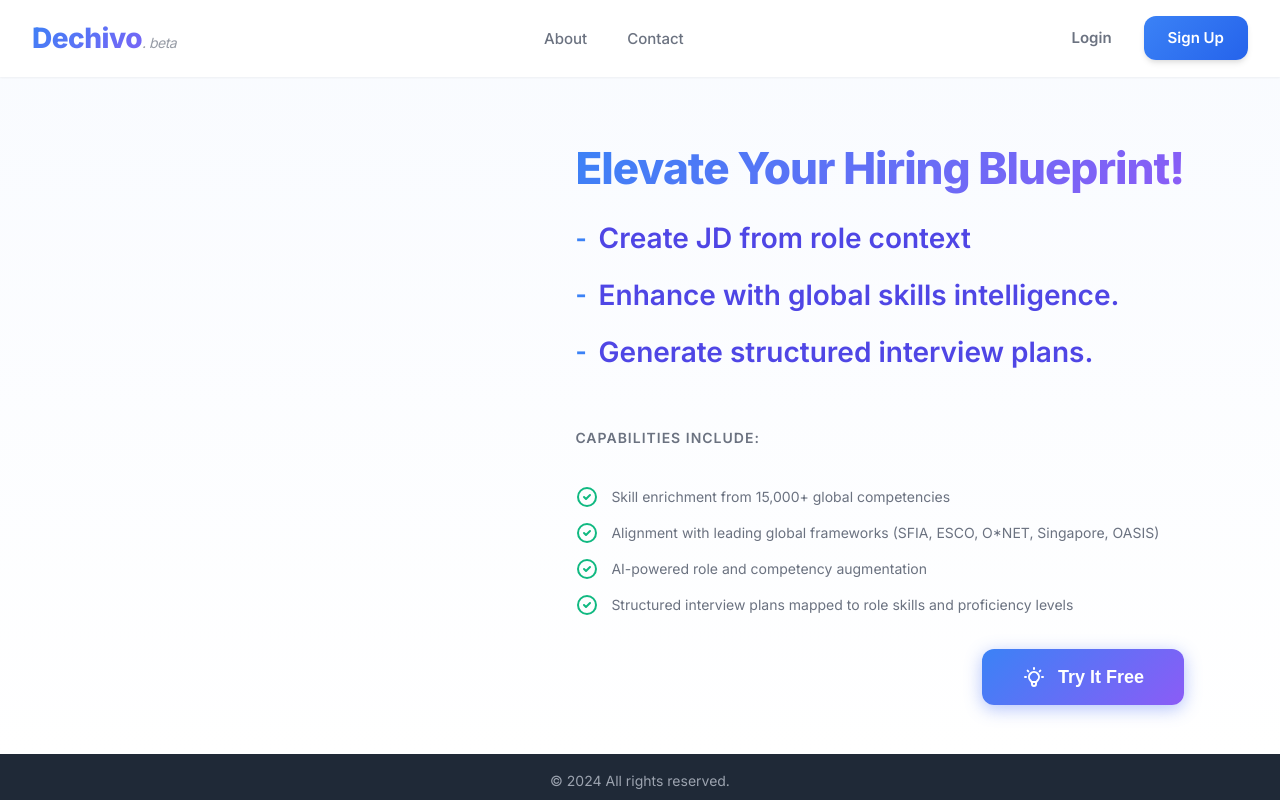
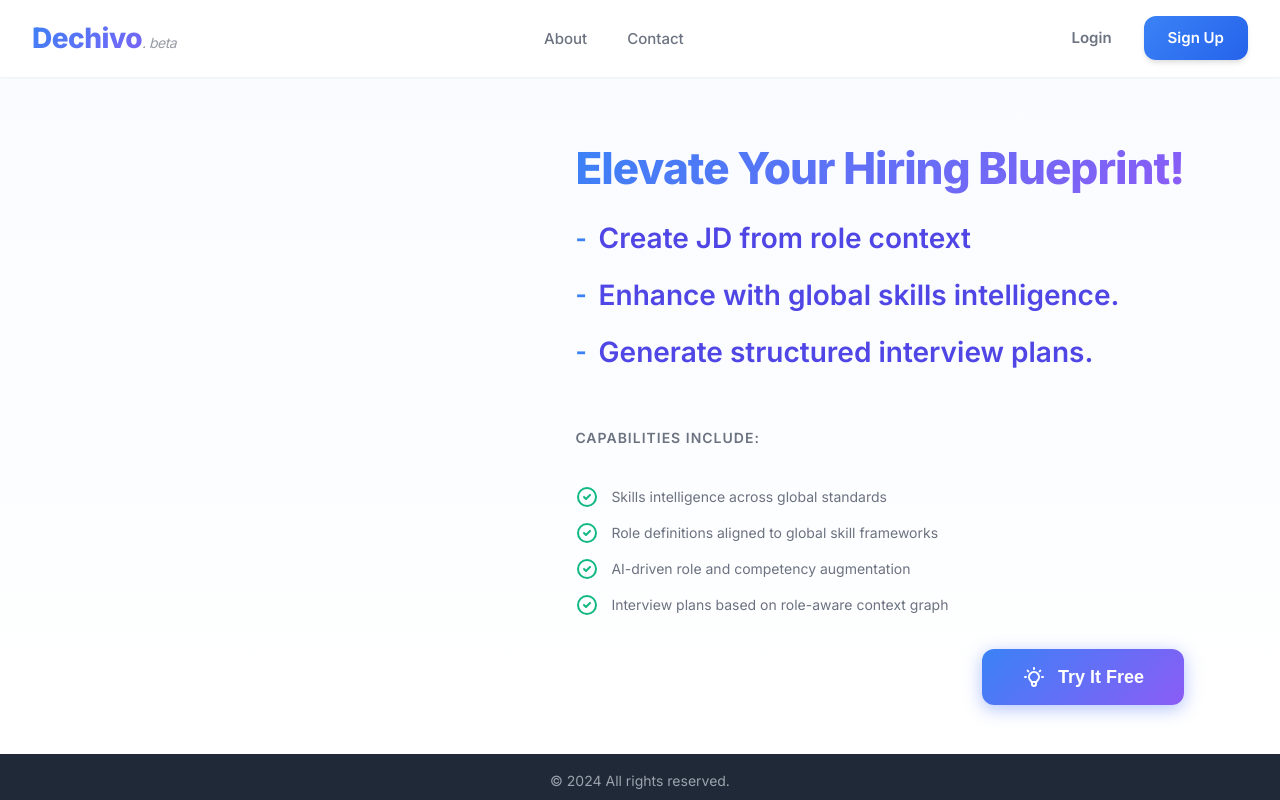
Before and after one commit to balu72/dechivo, a React (Vite) app in the folder frontend/: page / in a window 1280 px wide. Built offline with nearby package versions, Linux system fonts and the light colour scheme.

Commit message:
feat: update feature descriptions on the LandingPage to enhance clarity and align with new terminology.

```diff
--- a/frontend/src/pages/LandingPage.jsx
+++ b/frontend/src/pages/LandingPage.jsx
@@ -119,25 +119,25 @@ const LandingPage = () => {
                                     <svg viewBox="0 0 24 24" fill="none" width="24" height="24">
                                         <path d="M9 12L11 14L15 10M21 12C21 16.9706 16.9706 21 12 21C7.02944 21 3 16.9706 3 12C3 7.02944 7.02944 3 12 3C16.9706 3 21 7.02944 21 12Z" stroke="currentColor" strokeWidth="2" strokeLinecap="round" strokeLinejoin="round" />
                                     </svg>
-                                    <span>Skill enrichment from 15,000+ global competencies</span>
+                                    <span>Skills intelligence across global standards</span>
                                 </div>
                                 <div className="feature-item">
                                     <svg viewBox="0 0 24 24" fill="none" width="24" height="24">
                                         <path d="M9 12L11 14L15 10M21 12C21 16.9706 16.9706 21 12 21C7.02944 21 3 16.9706 3 12C3 7.02944 7.02944 3 12 3C16.9706 3 21 7.02944 21 12Z" stroke="currentColor" strokeWidth="2" strokeLinecap="round" strokeLinejoin="round" />
                                     </svg>
-                                    <span>Alignment with leading global frameworks (SFIA, ESCO, O*NET, Singapore, OASIS)</span>
+                                    <span>Role definitions aligned to global skill frameworks</span>
                                 </div>
                                 <div className="feature-item">
                                     <svg viewBox="0 0 24 24" fill="none" width="24" height="24">
                                         <path d="M9 12L11 14L15 10M21 12C21 16.9706 16.9706 21 12 21C7.02944 21 3 16.9706 3 12C3 7.02944 7.02944 3 12 3C16.9706 3 21 7.02944 21 12Z" stroke="currentColor" strokeWidth="2" strokeLinecap="round" strokeLinejoin="round" />
                                     </svg>
-                                    <span>AI-powered role and competency augmentation</span>
+                                    <span>AI-driven role and competency augmentation</span>
                                 </div>
                                 <div className="feature-item">
                                     <svg viewBox="0 0 24 24" fill="none" width="24" height="24">
                                         <path d="M9 12L11 14L15 10M21 12C21 16.9706 16.9706 21 12 21C7.02944 21 3 16.9706 3 12C3 7.02944 7.02944 3 12 3C16.9706 3 21 7.02944 21 12Z" stroke="currentColor" strokeWidth="2" strokeLinecap="round" strokeLinejoin="round" />
                                     </svg>
-                                    <span>Structured interview plans mapped to role skills and proficiency levels</span>
+                                    <span>Interview plans based on role-aware context graph</span>
                                 </div>
                             </div>
                         </div>
```
